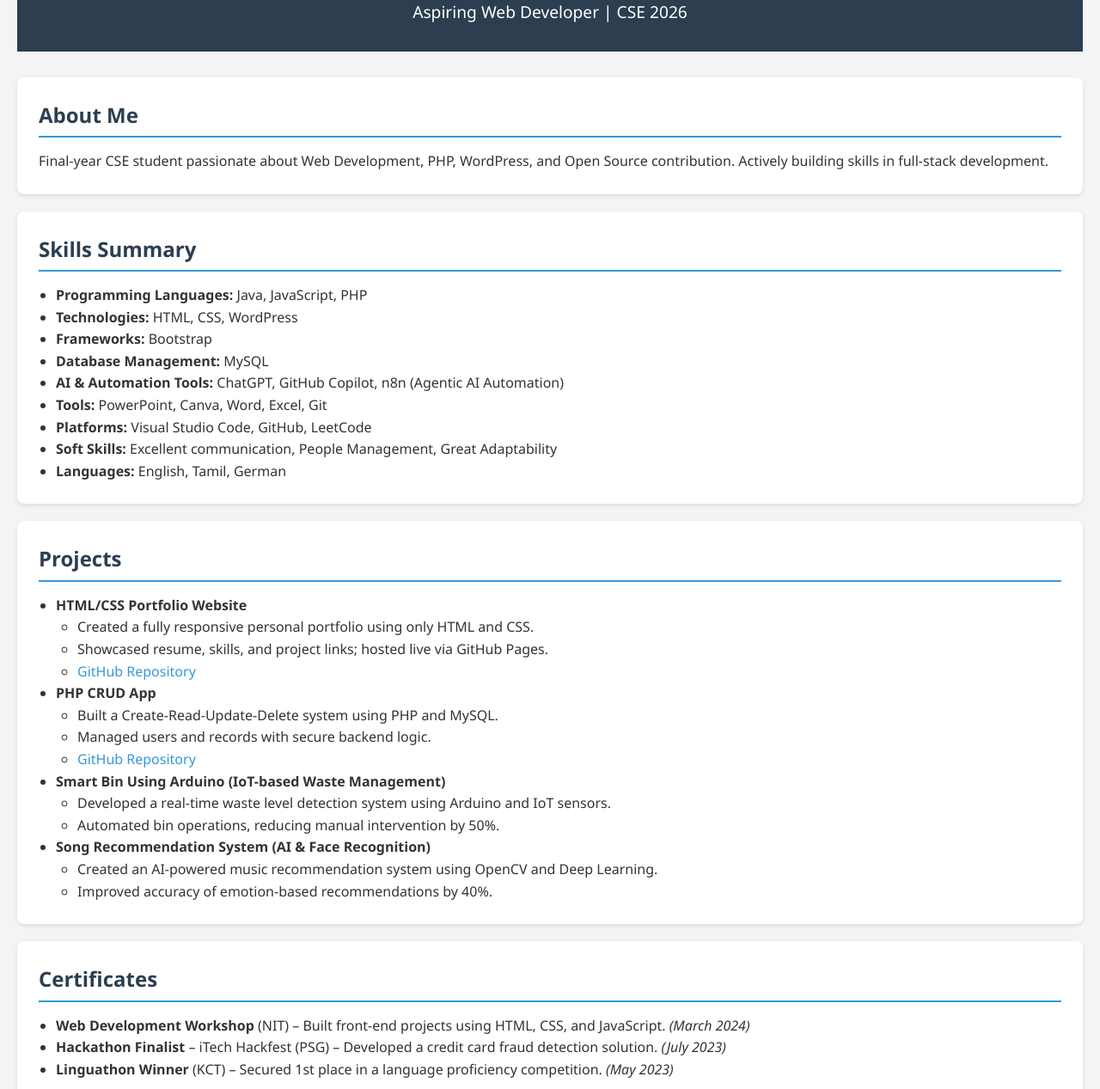
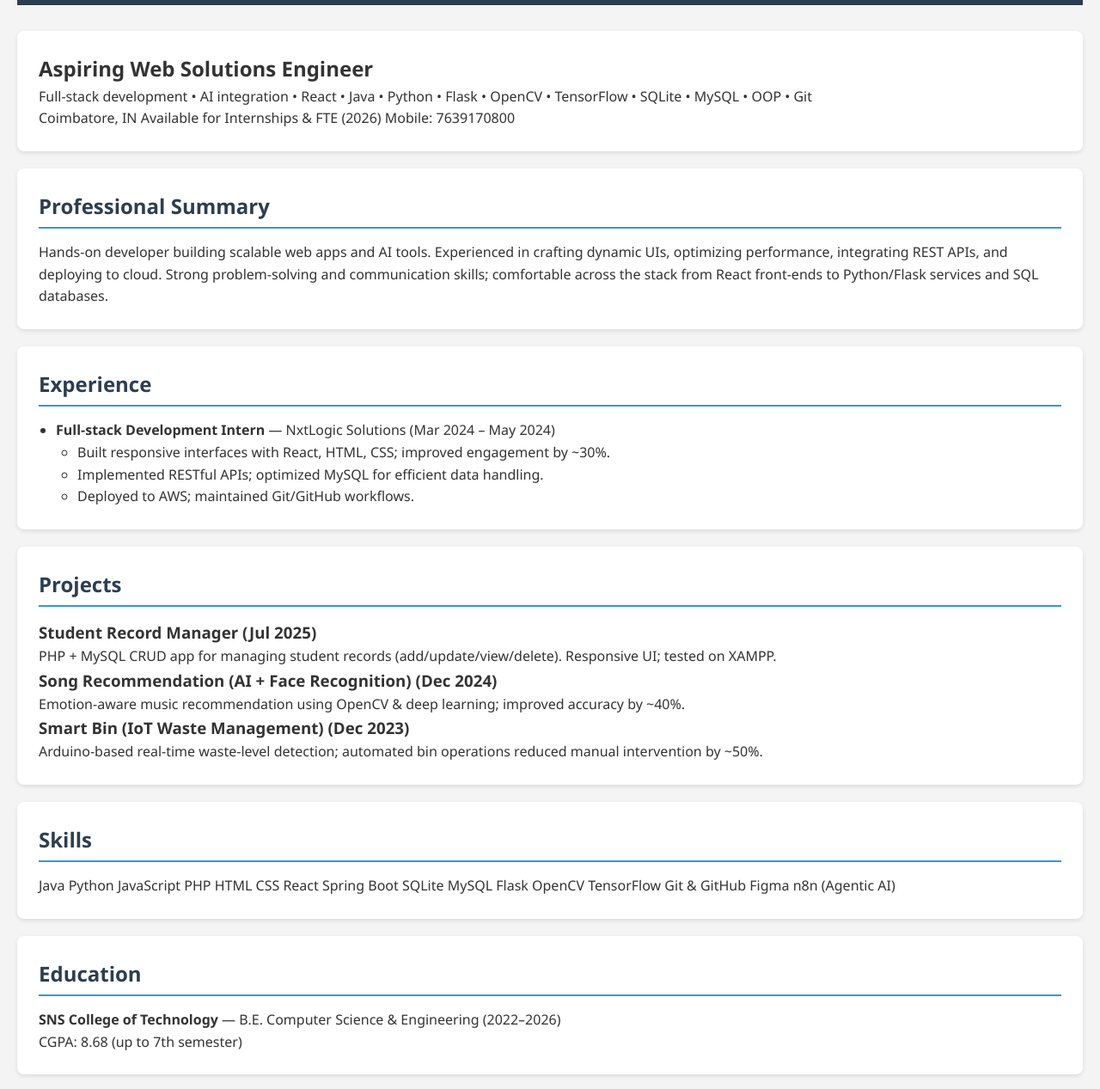
Before and after one commit to harnxxxxxx/portfolio-website, a plain HTML site: page index.html in a window 1280 px wide. Shown: the part 125-1392 px from the top of the page at 86% size. Drawn offline with Linux system fonts and the light colour scheme.

Commit message:
Update index.html
updated the index.html

```diff
--- a/index.html
+++ b/index.html
@@ -1,88 +1,136 @@
+<!-- index.html -->
 <!DOCTYPE html>
 <html lang="en">
 <head>
-  <meta charset="UTF-8">
-  <title>Harini B.R - Portfolio</title>
-  <link rel="stylesheet" href="style.css">
+  <meta charset="UTF-8" />
+  <meta name="viewport" content="width=device-width, initial-scale=1" />
+  <title>Harini B.R – Resume</title>
+  <link rel="stylesheet" href="style.css" />
 </head>
 <body>
-
   <header>
-    <h1>Harini B.R</h1>
-    <p>Aspiring Web Developer | CSE 2026</p>
+    <nav class="nav">
+      <div><strong>Harini B.R</strong></div>
+      <div class="cta-wrap">
+        <a class="btn primary" href="https://github.com/harnxxxxxx" target="_blank">View Portfolio</a>
+        <a class="btn" href="mailto:harinibr298@gmail.com">Email</a>
+        <a class="btn" href="https://www.linkedin.com/in/harinibr/" target="_blank">LinkedIn</a>
+        <a class="btn" href="https://leetcode.com/u/Harini-BR/" target="_blank">LeetCode</a>
+      </div>
+    </nav>
   </header>
 
-  <section>
-    <h2>About Me</h2>
-    <p>Final-year CSE student passionate about Web Development, PHP, WordPress, and Open Source contribution. Actively building skills in full-stack development.</p>
+  <main>
+    <section class="card">
+      <h1>Aspiring Web Solutions Engineer</h1>
+      <p class="subtitle">Full‑stack development • AI integration • React • Java • Python • Flask • OpenCV • TensorFlow • SQLite • MySQL • OOP • Git</p>
+      <div class="tags">
+        <span class="pill">Coimbatore, IN</span>
+        <span class="pill">Available for Internships & FTE (2026)</span>
+        <span class="pill">Mobile: 7639170800</span>
+      </div>
     </section>
 
-  <section>
-    <h2>Skills Summary</h2>
-    <ul>
-      <li><strong>Programming Languages:</strong> Java, JavaScript, PHP</li>
-      <li><strong>Technologies:</strong> HTML, CSS, WordPress</li>
-      <li><strong>Frameworks:</strong> Bootstrap</li>
-      <li><strong>Database Management:</strong> MySQL</li>
-       <li><strong>AI & Automation Tools:</strong> ChatGPT, GitHub Copilot, n8n (Agentic AI Automation)</li>
-      <li><strong>Tools:</strong> PowerPoint, Canva, Word, Excel, Git</li>
-      <li><strong>Platforms:</strong> Visual Studio Code, GitHub, LeetCode</li>
-      <li><strong>Soft Skills:</strong> Excellent communication, People Management, Great Adaptability</li>
-      <li><strong>Languages:</strong> English, Tamil, German</li>
-    </ul>
+    <section class="card">
+      <h2>Professional Summary</h2>
+      <p>Hands‑on developer building scalable web apps and AI tools. Experienced in crafting dynamic UIs, optimizing performance, integrating REST APIs, and deploying to cloud. Strong problem‑solving and communication skills; comfortable across the stack from React front‑ends to Python/Flask services and SQL databases.</p>
     </section>
 
-  <section>
-  <h2>Projects</h2>
+    <section class="card">
+      <h2>Experience</h2>
       <ul>
-    <li>
-      <strong>HTML/CSS Portfolio Website</strong>
+        <li><strong>Full‑stack Development Intern</strong> — NxtLogic Solutions <span class="muted">(Mar 2024 – May 2024)</span>
           <ul>
-        <li>Created a fully responsive personal portfolio using only HTML and CSS.</li>
-        <li>Showcased resume, skills, and project links; hosted live via GitHub Pages.</li>
-        <li><a href="https://github.com/harnxxxxxx/portfolio-website" target="_blank">GitHub Repository</a></li>
-      </ul>
-    </li>
-    <li>
-      <strong>PHP CRUD App</strong>
-      <ul>
-        <li>Built a Create-Read-Update-Delete system using PHP and MySQL.</li>
-        <li>Managed users and records with secure backend logic.</li>
-        <li><a href="https://github.com/harnxxxxxx/php-crud-app" target="_blank">GitHub Repository</a></li>
-      </ul>
-    </li>
-    <li>
-      <strong>Smart Bin Using Arduino (IoT-based Waste Management)</strong>
-      <ul>
-        <li>Developed a real-time waste level detection system using Arduino and IoT sensors.</li>
-        <li>Automated bin operations, reducing manual intervention by 50%.</li>
-      </ul>
-    </li>
-    <li>
-      <strong>Song Recommendation System (AI & Face Recognition)</strong>
-      <ul>
-        <li>Created an AI-powered music recommendation system using OpenCV and Deep Learning.</li>
-        <li>Improved accuracy of emotion-based recommendations by 40%.</li>
+            <li>Built responsive interfaces with React, HTML, CSS; improved engagement by ~30%.</li>
+            <li>Implemented RESTful APIs; optimized MySQL for efficient data handling.</li>
+            <li>Deployed to AWS; maintained Git/GitHub workflows.</li>
           </ul>
         </li>
       </ul>
     </section>
 
+    <section class="card">
+      <h2>Projects</h2>
+      <div class="grid">
+        <div>
+          <h3>Student Record Manager <span class="muted">(Jul 2025)</span></h3>
+          <p>PHP + MySQL CRUD app for managing student records (add/update/view/delete). Responsive UI; tested on XAMPP.</p>
+        </div>
+        <div>
+          <h3>Song Recommendation (AI + Face Recognition) <span class="muted">(Dec 2024)</span></h3>
+          <p>Emotion‑aware music recommendation using OpenCV & deep learning; improved accuracy by ~40%.</p>
+        </div>
+        <div>
+          <h3>Smart Bin (IoT Waste Management) <span class="muted">(Dec 2023)</span></h3>
+          <p>Arduino‑based real‑time waste‑level detection; automated bin operations reduced manual intervention by ~50%.</p>
+        </div>
+      </div>
+    </section>
 
-  <section>
+    <section class="card">
+      <h2>Skills</h2>
+      <div class="skills">
+        <span class="pill">Java</span>
+        <span class="pill">Python</span>
+        <span class="pill">JavaScript</span>
+        <span class="pill">PHP</span>
+        <span class="pill">HTML</span>
+        <span class="pill">CSS</span>
+        <span class="pill">React</span>
+        <span class="pill">Spring Boot</span>
+        <span class="pill">SQLite</span>
+        <span class="pill">MySQL</span>
+        <span class="pill">Flask</span>
+        <span class="pill">OpenCV</span>
+        <span class="pill">TensorFlow</span>
+        <span class="pill">Git & GitHub</span>
+        <span class="pill">Figma</span>
+        <span class="pill">n8n (Agentic AI)</span>
+      </div>
+    </section>
+
+    <section class="card">
+      <h2>Education</h2>
+      <p><strong>SNS College of Technology</strong> — B.E. Computer Science & Engineering <span class="muted">(2022–2026)</span><br>CGPA: 8.68 (up to 7th semester)</p>
+    </section>
+
+    <section class="card">
+      <h2>Contact</h2>
+      <p>Email: <a href="mailto:harinibr298@gmail.com">harinibr298@gmail.com</a><br>
+         Phone: <a href="tel:+917639170800">+91 76391 70800</a><br>
+         GitHub: <a href="https://github.com/harnxxxxxx" target="_blank">github.com/harnxxxxxx</a><br>
+         LinkedIn: <a href="https://www.linkedin.com/in/harinibr/" target="_blank">/in/harinibr</a><br>
+         LeetCode: <a href="https://leetcode.com/u/Harini-BR/" target="_blank">leetcode.com/u/Harini-BR</a></p>
+    </section>
+
+    <section class="card">
       <h2>Certificates</h2>
       <ul>
-      <li><strong>Web Development Workshop</strong> (NIT) – Built front-end projects using HTML, CSS, and JavaScript. <em>(March 2024)</em></li>
-      <li><strong>Hackathon Finalist</strong> – iTech Hackfest (PSG) – Developed a credit card fraud detection solution. <em>(July 2023)</em></li>
-      <li><strong>Linguathon Winner</strong> (KCT) – Secured 1st place in a language proficiency competition. <em>(May 2023)</em></li>
+        <li>Web Development Workshop (NIT) — Mar 2024</li>
+        <li>Hackathon Finalist — iTech Hackfest (PSG) — Jul 2023</li>
+        <li>Linguathon Winner (KCT) — May 2023</li>
       </ul>
     </section>
 
+    <section class="card">
+      <h2>Extracurricular</h2>
+      <ul>
+        <li>Public Relations Member — Rotaract Club (Green City)</li>
+        <li>Active contributor — Red Ribbon Club (SNSCT)</li>
+      </ul>
+    </section>
+
+    <section class="card">
+      <h2>Languages</h2>
+      <p>English • Tamil • German</p>
+    </section>
+  </main>
+
   <footer>
-    <p>Contact: harini.br.cse.2022@snsct.org | GitHub: <a href="https://github.com/harnxxxxxx" target="_blank">github.com/harnxxxxxx</a></p>
-    <a href="https://harnxxxxxx.github.io/portfolio-website" target="_blank">Live Portfolio</a>
-
+    © <span id="year"></span> Harini B.R • Built with HTML & CSS
   </footer>
-
+  <script>
+    document.getElementById('year').textContent = new Date().getFullYear();
+  </script>
 </body>
 </html>
```
Lines whose indentation alone changed are shown as unchanged.
